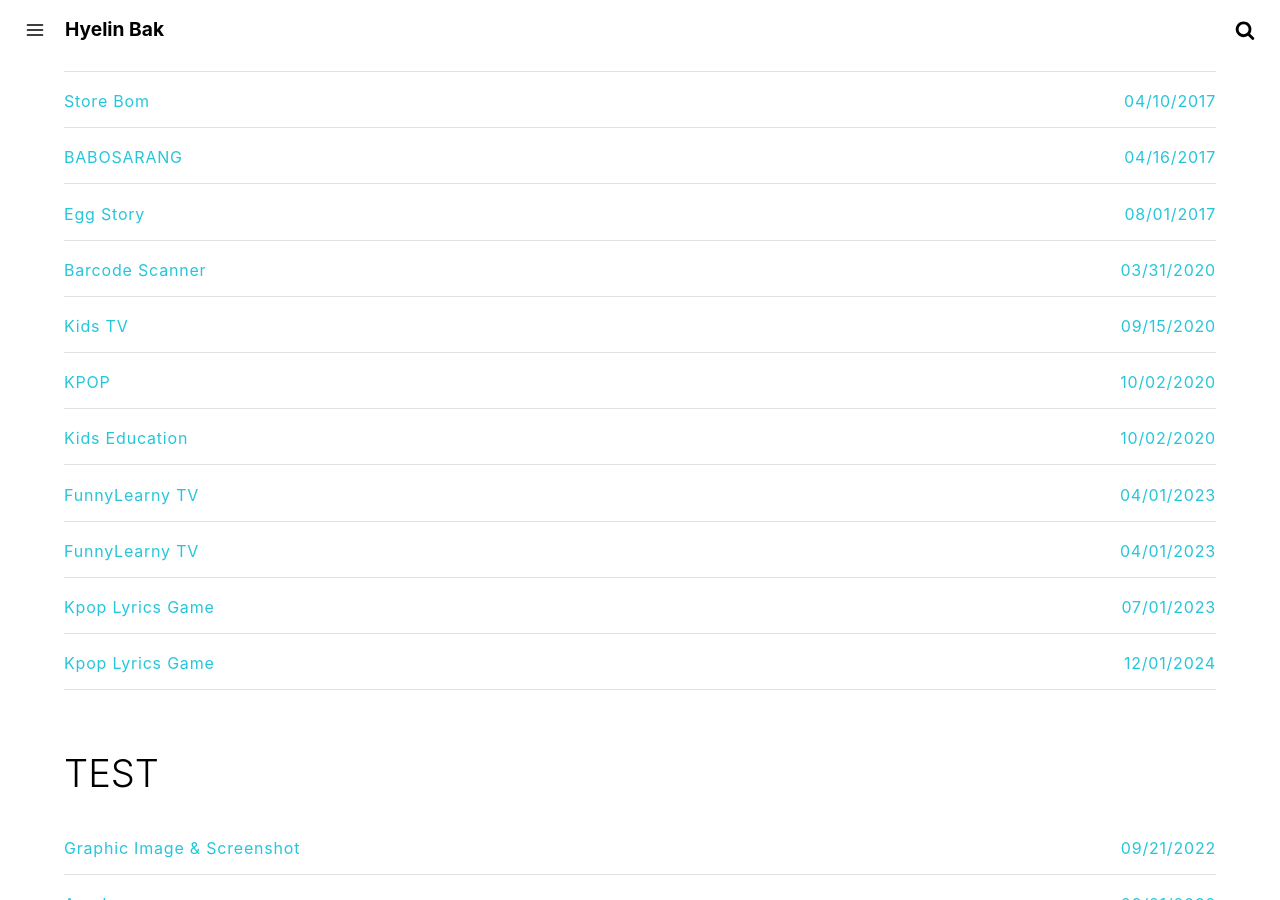
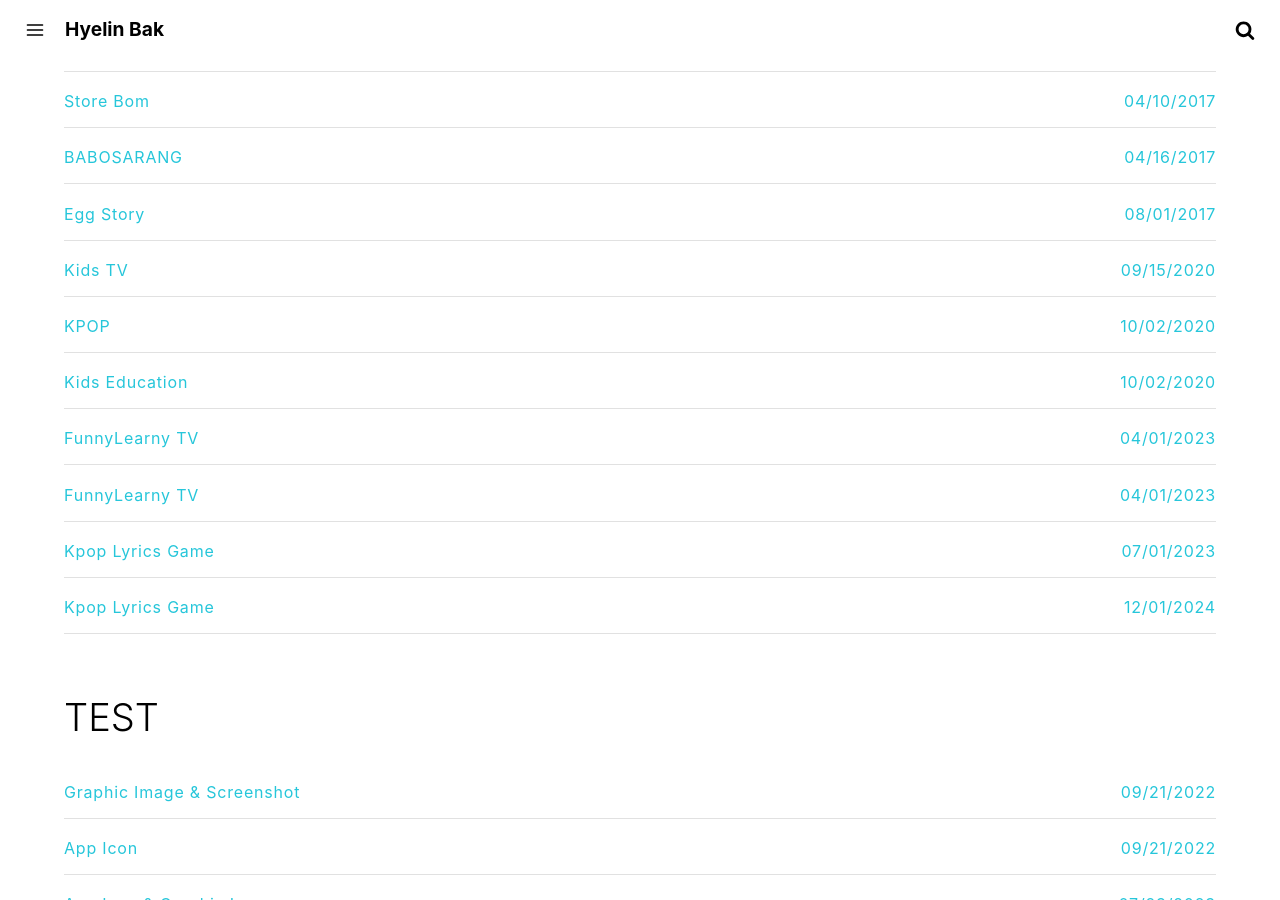
Before and after one commit to crazyjamy/crazyjamy.github.io, a Jekyll site: the page built from tags.html, in a window 1280 px wide and 900 px high, scrolled down 748 px. Built offline with Jekyll 4.4.1, drawn with Linux system fonts in a browser that asks for light colours; some of the changed lines change nothing that is shown.

Commit message:
Update 2020-03-31-barcode_scanner.md

```diff
--- a/_posts/2020-03-31-barcode_scanner.md
+++ b/_posts/2020-03-31-barcode_scanner.md
@@ -1,4 +1,4 @@
----
+ ---
 layout: post
 title: "Barcode Scanner"
 date: 2020-03-31 17:24:00
@@ -56,7 +56,7 @@
 <strong> URL </strong> <br />
 <a href="https://play.google.com/store/apps/details?id=io.jmobile.jmscanner" style="text-decoration: none;"> Download + </a> <br /><br /><br /><br />
 <strong> REFERENCE & RESEARCH NOTE </strong> <br /><br /><br />
-<a href="https://crazyjamy.github.io/babosarang-mobile/](https://docs.google.com/spreadsheets/d/12QsEy9Q259WckKjOmFr9uuO6wFndcBunB7rJhQDl1ak/edit?usp=sharing" style="font-weight: bold; text-decoration: none;">RESEARCH NOTE +</a><br />
+<a href="https://crazyjamy.github.io/babosarang-mobile/](https://docs.google.com/spreadsheets/d/12QsEy9Q259WckKjOmFr9uuO6wFndcBunB7rJhQDl1ak/edit?usp=sharing" style="font-weight: bold; text-decoration: none;">Research note about barcode +</a><br />
 <a href="https://namu.wiki/w/%EB%B0%94%EC%BD%94%EB%93%9C" style="text-decoration: none;">나무위키-바코드 +</a> <br />
 <a href="https://material.io/components/app-bars-bottom/" style="text-decoration: none;">머테리얼-가이드 +</a> <br />
 <a href="https://material.io/components/app-bars-bottom/#anatomy" style="text-decoration: none;"> 하단 앱바 +</a>
```
